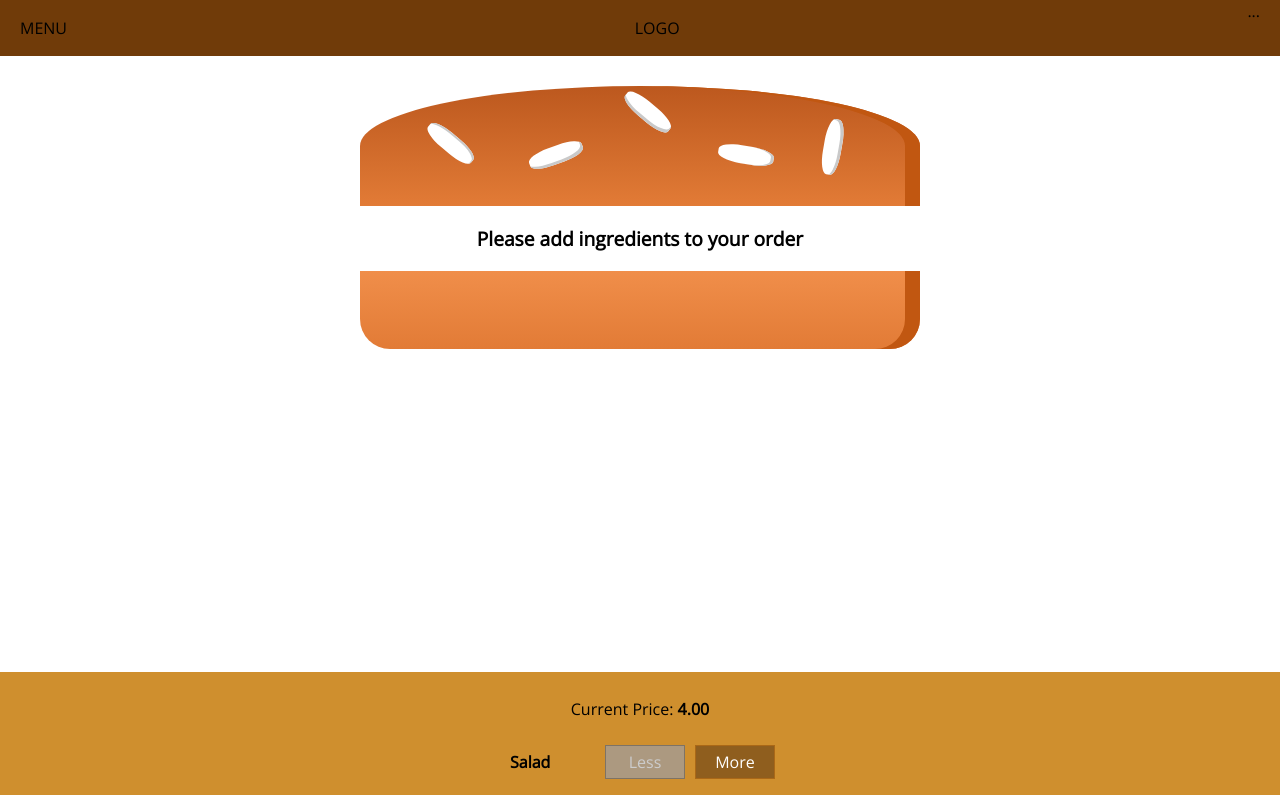
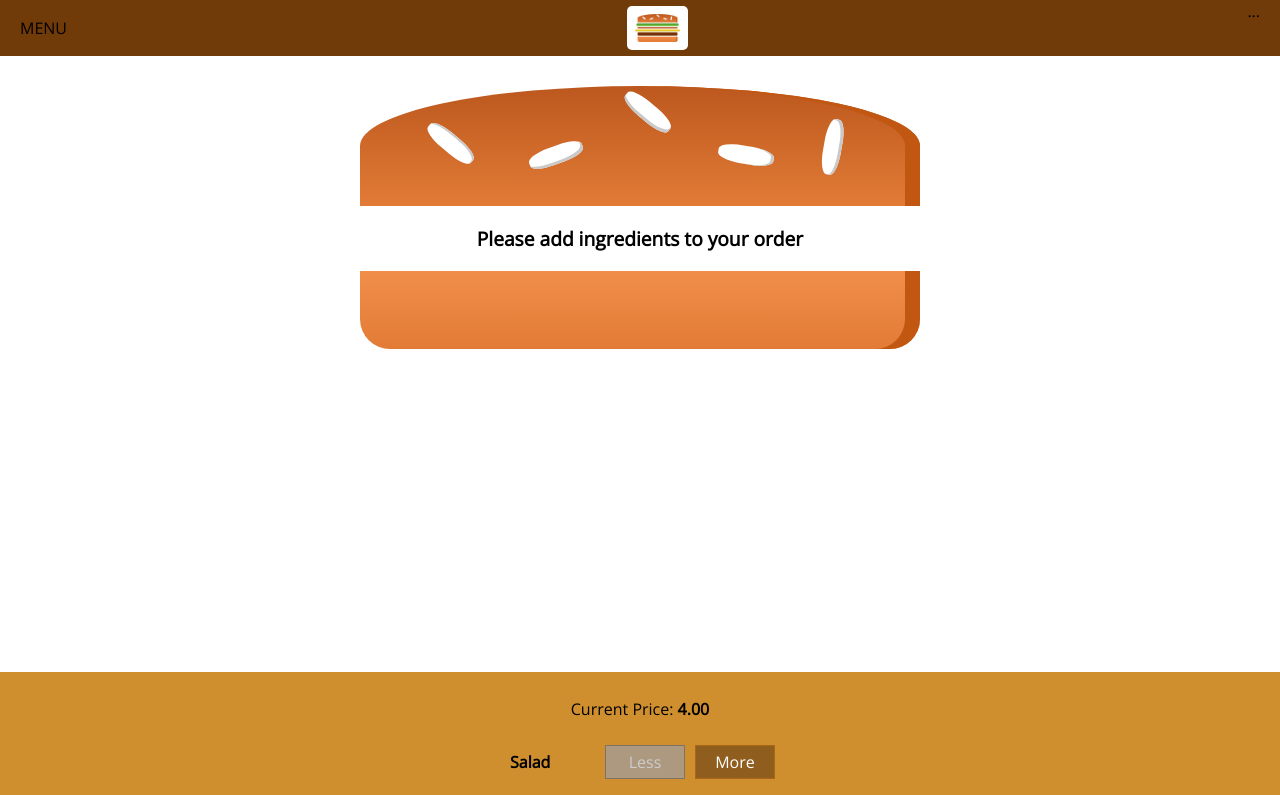
Before and after one commit to fmiusov/Quarantine-Food-Delivery, a React app: page / in a window 1280 px wide. Shown: the top 795 px of the page. Built offline with nearby package versions, Linux system fonts and the light colour scheme.

Commit message:
logo added

```diff
--- /dev/null
+++ b/src/components/Logo/Logo.css
@@ -0,0 +1,11 @@
+.Logo {
+    background-color: white;
+    padding: 8px;
+    height: 80%;
+    box-sizing: border-box;
+    border-radius: 5px;
+}
+
+.Logo img {
+    height: 100%;
+}
--- /dev/null
+++ b/src/components/Logo/Logo.js
@@ -0,0 +1,12 @@
+import React from 'react';
+
+import burgerLogo from '../../assets/Images/burger-logo.png';
+import classes from './Logo.css';
+
+const logo = (props) => (
+    <div className={classes.Logo}>
+        <img src={burgerLogo} alt="BurgerLogo"/>
+    </div>
+);
+
+export default logo;
--- a/src/components/Navigation/Toolbar/Toolbar.js
+++ b/src/components/Navigation/Toolbar/Toolbar.js
@@ -1,11 +1,12 @@
 import React from 'react';
+import Logo from '../../Logo/Logo'
 
 import classes from './Toolbar.css';
 
 const toolbar = (props) => (
     <header className={classes.Toolbar}>
         <div>MENU</div>
-        <div>LOGO</div>
+        <Logo />
         <nav>...</nav>
     </header>
 );
```
Also changed, not shown: src/assets/Images/burger-logo.png (added).
